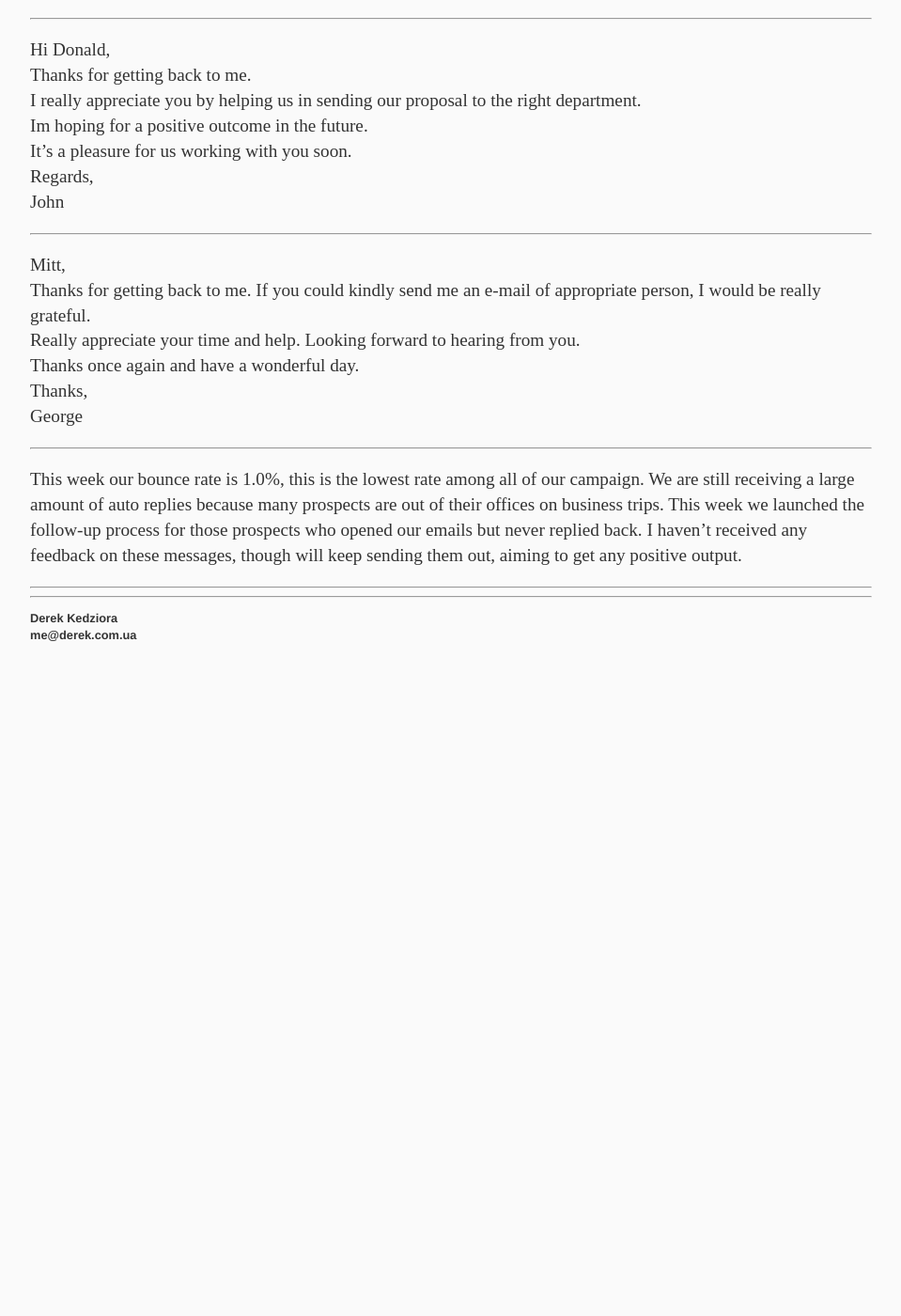
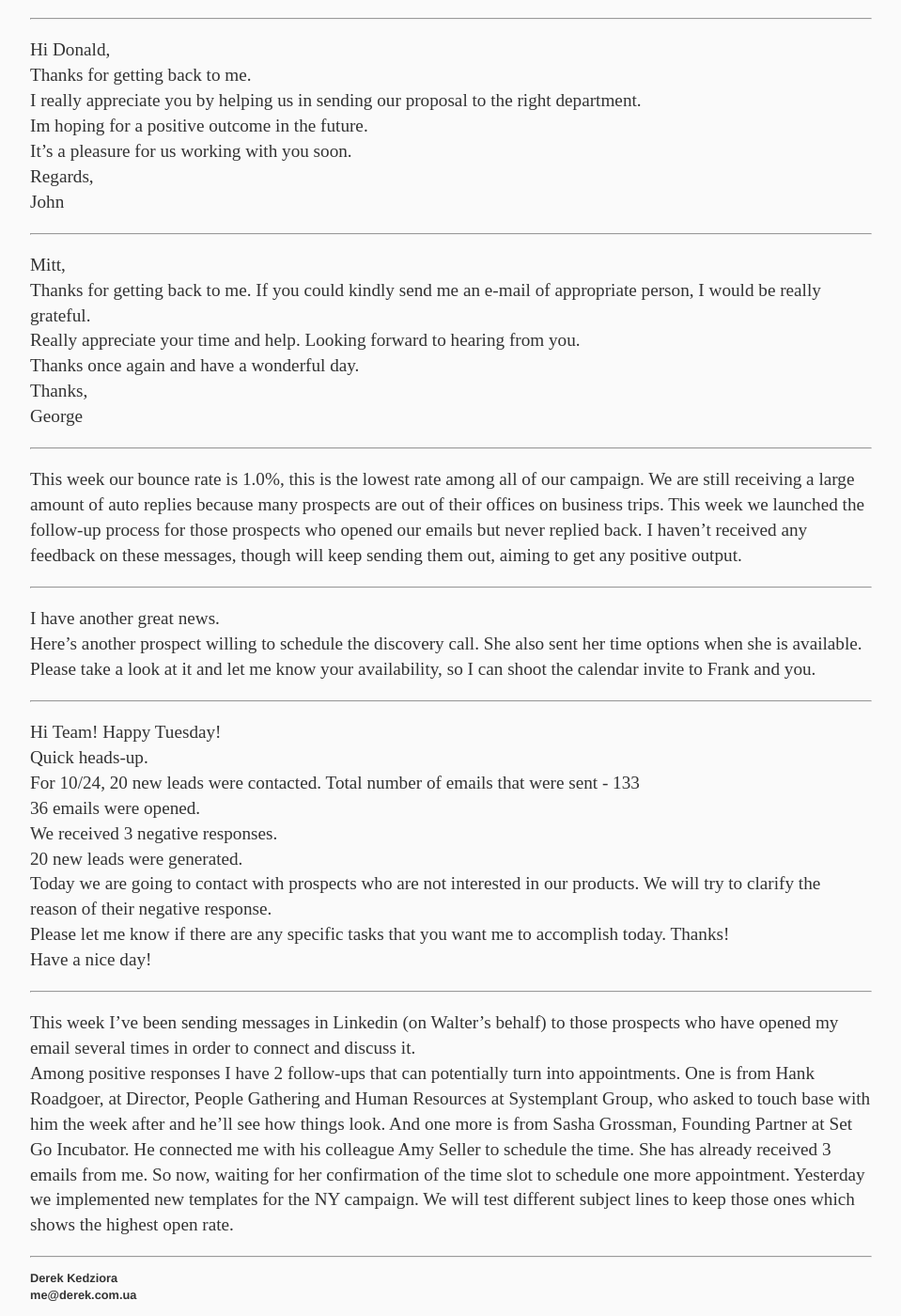
Before and after one commit to ZeroDeth/derekkedziora.github.io, a Jekyll site: the page built from files/2016-10-25-email-samples.md, in a window 1280 px wide and 1400 px high, scrolled down 2151 px. Shown: the whole window at 94% size, without its empty margins (160-1119 px from the left). Built offline with Jekyll 4.4.1, drawn with Linux system fonts in a browser that asks for light colours; before the commit the page ends 2848 px from its top, so only the background shows below that.

Commit message:
more emails added

```diff
--- a/files/2016-10-25-email-samples.md
+++ b/files/2016-10-25-email-samples.md
@@ -85,3 +85,18 @@ George
 <hr>
 This week our bounce rate is 1.0%, this is the lowest rate among all of our campaign. We are still receiving a large amount of auto replies because many prospects are out of their offices on business trips. This week we launched the follow-up  process for those prospects who opened our emails but never replied back. I haven't received any feedback on these messages, though will keep sending them out, aiming to get any positive output.
 <hr>
+I have another great news.
+Here's another prospect willing to schedule the discovery call. She also sent her time options when she is available. Please take a look at it and let me know your availability, so I can shoot the calendar invite to Frank and you.
+<hr>
+Hi Team! Happy Tuesday!
+Quick heads-up.
+For 10/24, 20 new leads were contacted. Total number of emails that were sent - 133
+36 emails were opened.
+We received 3 negative responses.
+20 new leads were generated.
+Today we are going to contact with prospects who are not interested in our products. We will try to clarify the reason of their negative response.
+Please let me know if there are any specific tasks that you want me to accomplish today. Thanks!
+Have a nice day!
+<hr>
+This week I’ve been sending messages in Linkedin (on Walter’s behalf) to those prospects who have opened my email several times in order to connect and discuss it.
+Among positive responses I have 2 follow-ups that can potentially turn into appointments. One is from Hank Roadgoer, at Director, People Gathering and Human Resources at Systemplant Group, who asked to touch base with him the week after and he’ll see how things look. And one more is from Sasha Grossman, Founding Partner at Set Go Incubator. He connected me with his colleague Amy Seller to schedule the time. She has already received 3 emails from me. So now, waiting for her confirmation of the time slot to schedule one more appointment. Yesterday we implemented new templates for the NY campaign. We will test different subject lines to keep those ones which shows the highest open rate.
```
